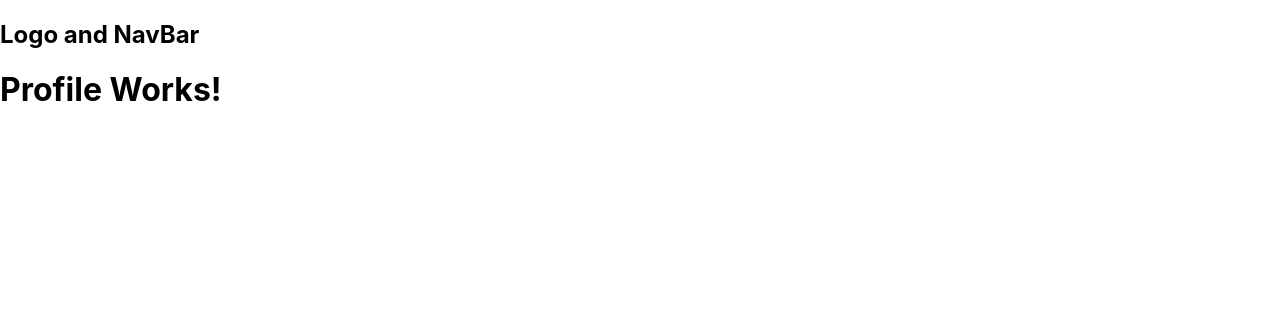
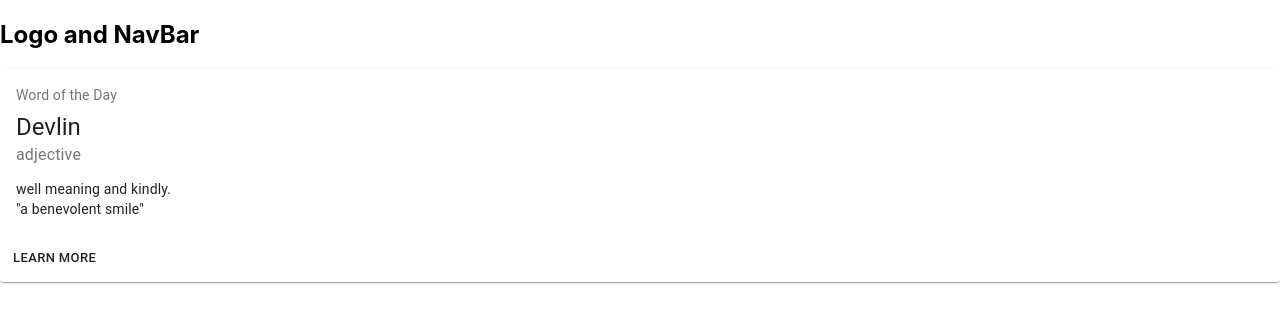
Before and after one commit to webmasterdevlin/inmeta-reactjs, a React (Create React App) app: page /edit-member/YwkgV-b in a window 1280 px wide. Shown: the top 322 px of the page. Built offline with nearby package versions, Linux system fonts and the light colour scheme; data requests are answered from the project's data file.

Commit message:
can navigate

```diff
--- a/src/components/Profile.js
+++ b/src/components/Profile.js
@@ -1,5 +1,73 @@
-import React from 'react';
+import React, { useState, useEffect } from 'react';
+import { makeStyles } from '@material-ui/core/styles';
+import Card from '@material-ui/core/Card';
+import CardActions from '@material-ui/core/CardActions';
+import CardContent from '@material-ui/core/CardContent';
+import Button from '@material-ui/core/Button';
+import Typography from '@material-ui/core/Typography';
+import axios from 'axios';
 
-export default function Profile() {
-    return (<h1>Profile Works!</h1>)
+const useStyles = makeStyles({
+    card: {
+        minWidth: 275,
+    },
+    bullet: {
+        display: 'inline-block',
+        margin: '0 2px',
+        transform: 'scale(0.8)',
+    },
+    title: {
+        fontSize: 14,
+    },
+    pos: {
+        marginBottom: 12,
+    },
+});
+
+export default function Profile(params) {
+    const classes = useStyles();
+    const bull = <span className={classes.bullet}>•</span>;
+
+    const [member, setMember] = useState({})
+    const [loading, setLoading] = useState(false)
+    useEffect(() => {
+        console.log('PROPS: ', params)
+        getMemberById();
+    }, [])
+
+    const getMemberById = async () => {
+        setLoading(true)
+        const { data } = await axios.get(`http://localhost:5000/members/${params.id}`)
+        setMember(data);
+        setLoading(false)
+    }
+
+    return (
+        <Card className={classes.card}>
+            {loading
+                ? <h1>Loading...</h1>
+                : <div>
+                    <CardContent>
+                        <Typography className={classes.title} color="textSecondary" gutterBottom>
+                            Word of the Day
+        </Typography>
+                        <Typography variant="h5" component="h2">
+                            {member.name}
+                        </Typography>
+                        <Typography className={classes.pos} color="textSecondary">
+                            adjective
+        </Typography>
+                        <Typography variant="body2" component="p">
+                            well meaning and kindly.
+          <br />
+                            {'"a benevolent smile"'}
+                        </Typography>
+                    </CardContent>
+                    <CardActions>
+                        <Button size="small">Learn More</Button>
+                    </CardActions>
+                </div>
+            }
+        </Card>
+    );
 }
```
